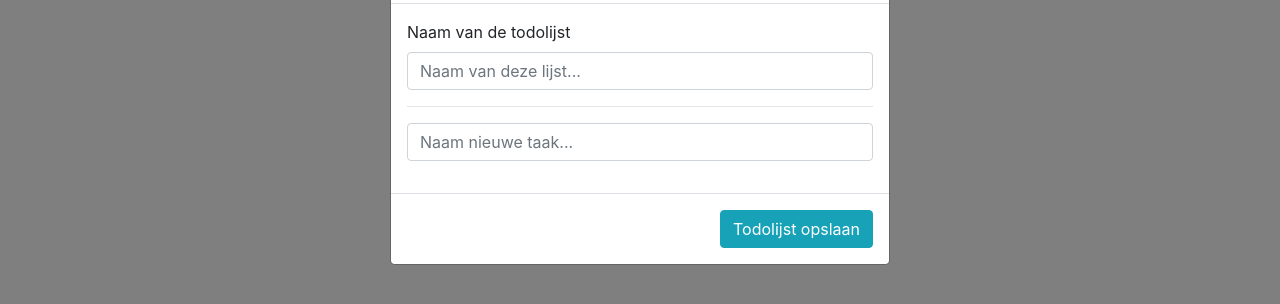
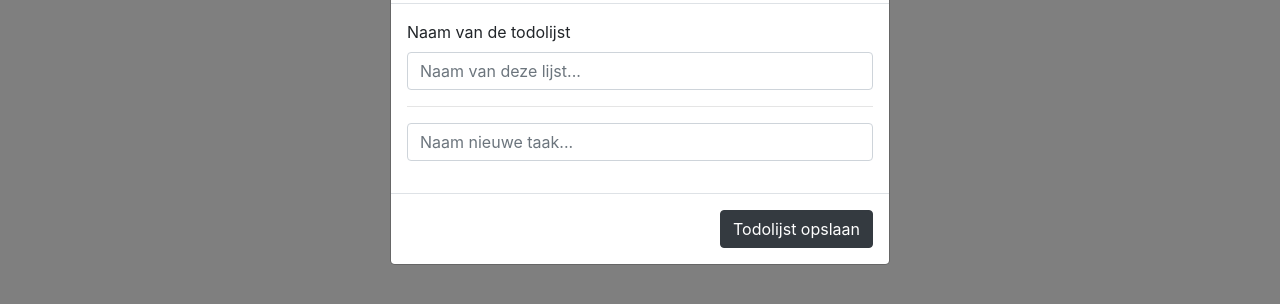
Before and after one commit to JohanSchobben/pwa-todo, a website: page src/index.html in a window 1280 px wide. Both pictures are taken after a click on the item 1239 px from the left and 41 px from the top of the page. Shown: the part 88-392 px from the top of the page. Drawn offline with nearby package versions, Linux system fonts and the light colour scheme; no server answers.

Commit message:
updated button to match header color

```diff
--- a/src/index.html
+++ b/src/index.html
@@ -60,7 +60,7 @@
           <ul id="create-modal-task-list" class="list-group list-group-flush"></ul>
         </div>
         <div class="modal-footer">
-          <button type="button" id="create-modal-save" class="btn btn-info">Todolijst opslaan</button>
+          <button type="button" id="create-modal-save" class="btn btn-dark">Todolijst opslaan</button>
         </div>
       </div>
     </div>
```
